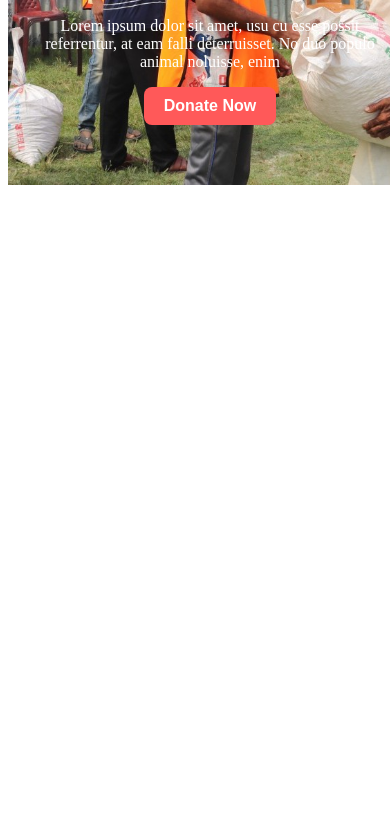
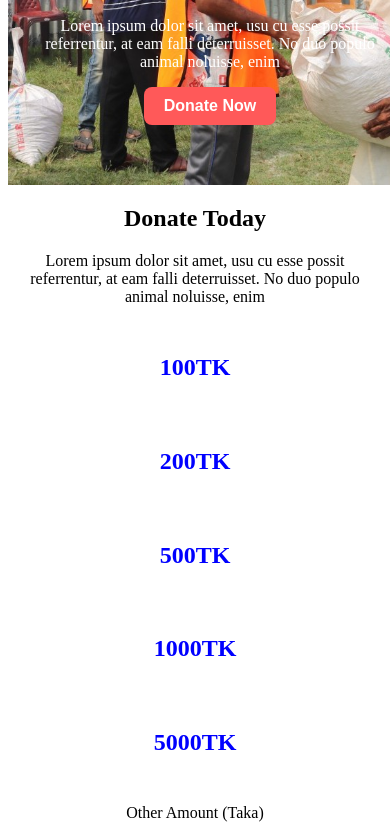
Before and after one commit to Istheaksayem/donate-repo, a plain HTML site: page index.html in a window 390 px wide. Shown: the part 186-1024 px from the top of the page. Before the commit the page ends 844 px from the top, so only its background shows below. Drawn offline with Linux system fonts and the light colour scheme.

Commit message:
added donate today and responsive

```diff
--- a/index.html
+++ b/index.html
@@ -12,5 +12,20 @@
     <p>Lorem ipsum dolor sit amet, usu cu esse possit referrentur, at eam falli deterruisset. No duo populo animal noluisse, enim</p>
        <button class="btn-primary">Donate Now</button>
    </header>
+   <main>
+    <section class="donation-item">
+        <h2>Donate Today</h2>
+        <p>Lorem ipsum dolor sit amet, usu cu esse possit referrentur, at eam falli deterruisset. No duo populo animal noluisse, enim</p>
+       <div class="items">
+        <h4 class="donate-item">100TK</h4>
+       <h4 class="donate-item">200TK</h4>
+       <h4 class="donate-item">500TK</h4>
+       <h4 class="donate-item">1000TK</h4>
+       <h4 class="donate-item">5000TK</h4>
+       </div>
+        <p>Other Amount (Taka)</p>
+
+    </section>
+   </main>
 </body>
 </html>
--- a/style/donate.css
+++ b/style/donate.css
@@ -12,12 +12,24 @@
 }
 .btn-primary{
     background-color:#FF5959;
-    font-size: 3rem;
+    font-size: 2rem;
     padding: 20px;
     color: white;
-    font-weight: 600;
+     font-weight: 600;
     border: none;
     border-radius: 8px;
+}
+.donation-item{
+    text-align: center;
+}
+.items{
+    display: flex;
+    justify-content: center;
+    gap: 100px;
+}
+.donate-item{
+    font-size: 2rem;
+    color: blue;
 }
 
 
@@ -42,3 +54,12 @@
         padding: 10px 20px;
     }
     }
+    .items{
+        flex-direction: column;
+        gap: 3px;
+        align-items: center;
+    }
+    .donate-item{
+        font-size: 1.5rem;
+        width: 70%;
+    }
```
